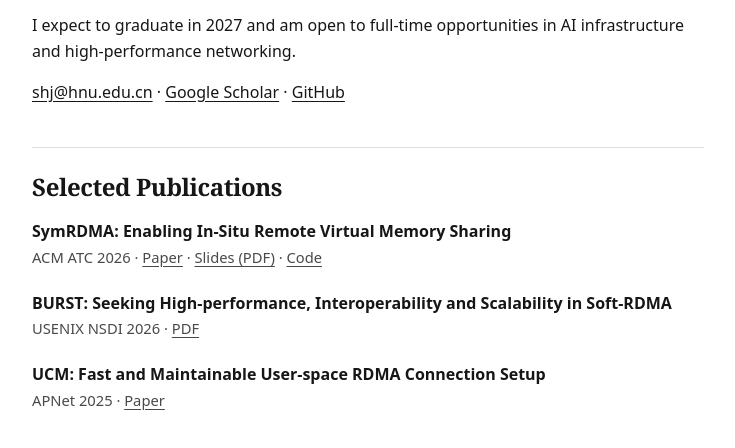
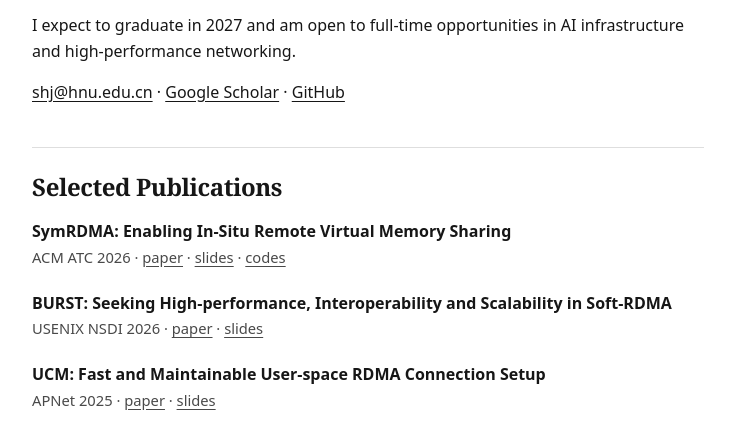
Before and after one commit to ShenHuijun/shenhuijun.github.io, a plain HTML site: page index.html in a window 1280 px wide. Shown: the part 282-730 px from the top of the page, without its empty margins (272-1007 px from the left). Drawn offline with Linux system fonts and the light colour scheme.

Commit message:
Add BURST and UCM slides and standardize publication links

```diff
--- a/index.html
+++ b/index.html
@@ -107,21 +107,25 @@
           <span class="paper-title">SymRDMA: Enabling In-Situ Remote Virtual Memory Sharing</span>
           <div class="paper-details">
             ACM ATC 2026 ·
-            <a href="https://dl.acm.org/doi/epdf/10.1145/3828523.3857051" aria-label="SymRDMA paper (ACM PDF)">Paper</a> ·
-            <a href="papers/symrdma-slides.pdf" aria-label="SymRDMA presentation slides (PDF)">Slides (PDF)</a> ·
-            <a href="https://github.com/ShenHuijun/SymRDMA-codes" aria-label="SymRDMA source code">Code</a>
+            <a href="https://dl.acm.org/doi/epdf/10.1145/3828523.3857051" aria-label="SymRDMA paper (ACM PDF)">paper</a> ·
+            <a href="papers/symrdma-slides.pdf" aria-label="SymRDMA presentation slides (PDF)">slides</a> ·
+            <a href="https://github.com/ShenHuijun/SymRDMA-codes" aria-label="SymRDMA source code">codes</a>
           </div>
         </li>
         <li>
           <span class="paper-title">BURST: Seeking High-performance, Interoperability and Scalability in Soft-RDMA</span>
           <div class="paper-details">
-            USENIX NSDI 2026 · <a href="https://www.usenix.org/system/files/nsdi26-shen.pdf" aria-label="Read the BURST paper (PDF)">PDF</a>
+            USENIX NSDI 2026 ·
+            <a href="https://www.usenix.org/system/files/nsdi26-shen.pdf" aria-label="BURST paper (PDF)">paper</a> ·
+            <a href="papers/burst-slides.pdf" aria-label="BURST presentation slides (PDF)">slides</a>
           </div>
         </li>
         <li>
           <span class="paper-title">UCM: Fast and Maintainable User-space RDMA Connection Setup</span>
           <div class="paper-details">
-            APNet 2025 · <a href="https://doi.org/10.1145/3735358.3735388" aria-label="UCM paper">Paper</a>
+            APNet 2025 ·
+            <a href="https://doi.org/10.1145/3735358.3735388" aria-label="UCM paper">paper</a> ·
+            <a href="papers/ucm-slides.pdf" aria-label="UCM presentation slides (PDF)">slides</a>
           </div>
         </li>
       </ul>
```
Also changed, not shown: 2 other files.
